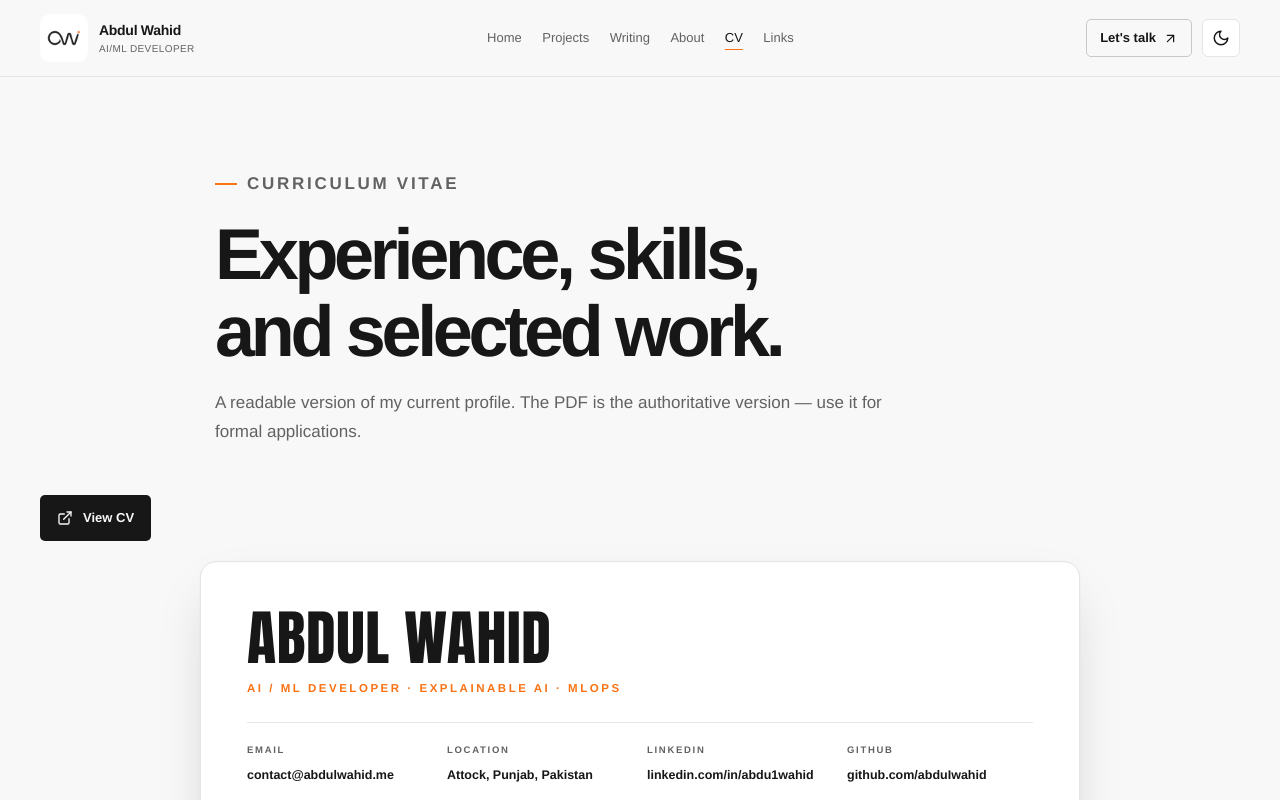
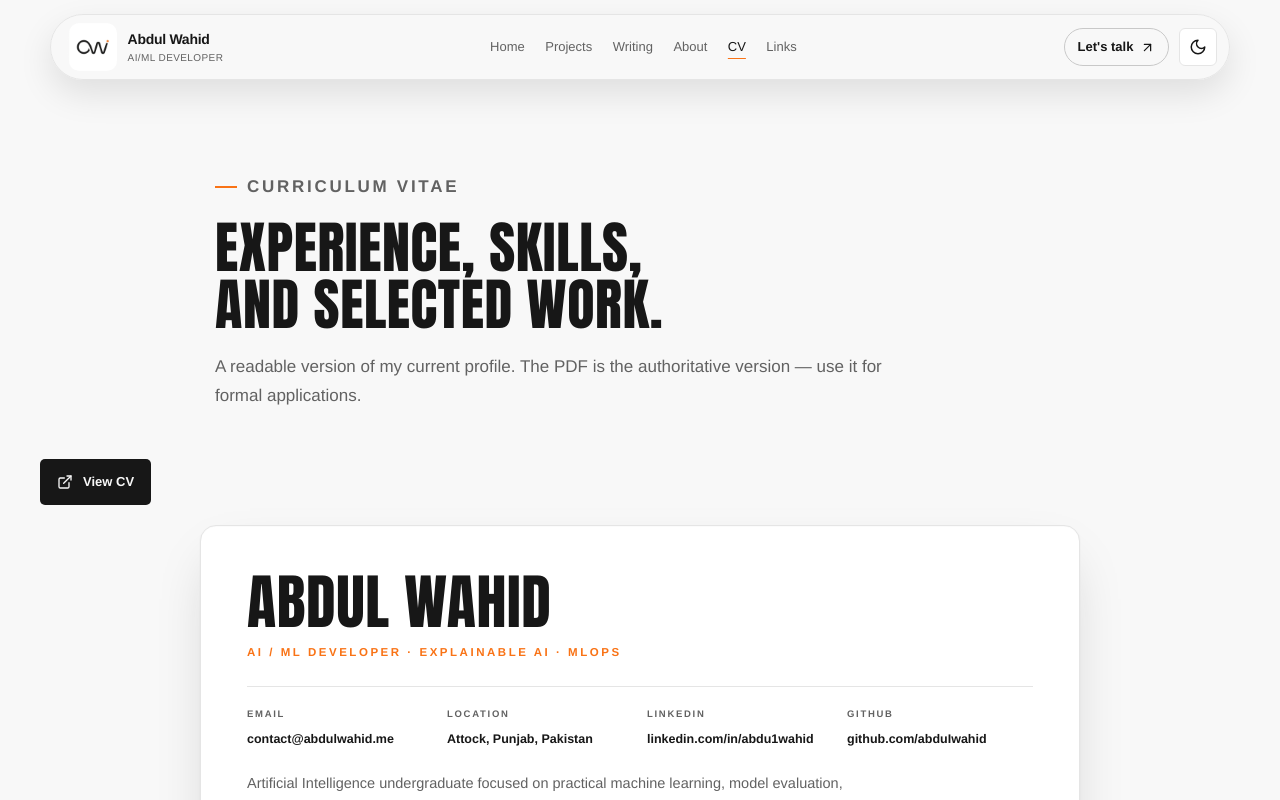
Before and after one commit to abduIwahid/Portfolio, a Next.js app: page /cv in a window 1280 px wide. Shown: the top 800 px of the page. Built offline with nearby package versions, Linux system fonts and the light colour scheme; no server answers.

Commit message:
ECHO-style shell: floating pill header, Anton section headings, giant LET'S TALK closing headline

```diff
--- a/app/globals.css
+++ b/app/globals.css
@@ -4241,3 +4241,61 @@ button {
     .hero-headline-wrap { padding-bottom: clamp(96px, 30vw, 130px); }
     .hero-cutout { height: clamp(140px, 42vw, 190px); }
 }
+
+/* ===== ECHO-style shell pass (2026-10-23): floating pill header,
+   Anton section headings, giant closing headline. The intro loader
+   is deliberately untouched — it is an original piece. ============ */
+.site-header {
+    background: transparent;
+    border-bottom: none;
+    padding: 14px clamp(8px, 2vw, 24px) 0;
+    pointer-events: none;
+}
+.header-inner {
+    pointer-events: auto;
+    min-height: 64px;
+    padding: 8px 12px 8px 18px;
+    background: color-mix(in srgb, var(--background) 84%, transparent);
+    -webkit-backdrop-filter: blur(14px) saturate(1.4);
+    backdrop-filter: blur(14px) saturate(1.4);
+    border: 1px solid var(--border);
+    border-radius: 999px;
+    box-shadow: 0 14px 34px rgb(0 0 0 / 0.10);
+}
+.nav-contact {
+    border-radius: 999px;
+}
+.main-nav.is-open {
+    background: color-mix(in srgb, var(--background) 94%, transparent);
+    -webkit-backdrop-filter: blur(14px) saturate(1.4);
+    backdrop-filter: blur(14px) saturate(1.4);
+    border: 1px solid var(--border);
+    border-radius: 22px;
+    margin: 10px clamp(8px, 2vw, 24px) 0;
+    box-shadow: 0 18px 40px rgb(0 0 0 / 0.14);
+    padding: 10px 18px 18px;
+}
+.section-heading h2,
+.page-heading h1 {
+    font-family: var(--font-display), 'Arial Narrow', sans-serif;
+    font-weight: 400;
+    text-transform: uppercase;
+    letter-spacing: 0.01em;
+    font-size: clamp(30px, 4.4vw, 58px);
+    line-height: 1.02;
+}
+.closing-giant {
+    flex-direction: column;
+    align-items: flex-start;
+}
+.closing-cta .closing-giant-title {
+    font-family: var(--font-display), 'Arial Narrow', sans-serif;
+    font-weight: 400;
+    text-transform: uppercase;
+    font-size: clamp(58px, 11.5vw, 156px);
+    line-height: 0.95;
+    letter-spacing: 0.01em;
+}
+.closing-giant .closing-actions {
+    margin-top: 26px;
+}
--- a/app/page.tsx
+++ b/app/page.tsx
@@ -33,6 +33,6 @@ export default function HomePage() {
 
     <section className="section"><div className="container"><div className="stats-strip"><div className="stat-item"><span className="stat-value">BS AI</span><span className="stat-label">COMSATS · Attock Campus</span></div><div className="stat-item"><span className="stat-value">ML + AI</span><span className="stat-label">Core technical interests</span></div><div className="stat-item"><span className="stat-value">8+</span><span className="stat-label">Projects documented here</span></div><div className="stat-item"><span className="stat-value">2026</span><span className="stat-label">ML internship experience</span></div></div><p className="fine-print">Project count reflects the currently documented portfolio, not an independent measure of impact. Details and limits are provided on each project page.</p></div></section>
 
-    <section className="section"><div className="container closing-cta"><div><p className="eyebrow">Open to conversations</p><h2>Have a problem worth<br className="desktop-only" /> thinking through?</h2><p>For AI/ML roles, research opportunities, and thoughtful collaboration.</p></div><div className="closing-actions"><Link className="button button-primary" href="/contact">Get in touch <ArrowUpRight size={17} /></Link><Link className="button button-secondary" href="/about"><BookOpen size={16} /> More about me</Link></div></div></section>
+    <section className="section"><div className="container closing-cta closing-giant"><div><p className="eyebrow">Open to conversations</p><h2 className="closing-giant-title">Let&apos;s talk</h2><p>Have a problem worth thinking through? For AI/ML roles, research opportunities, and thoughtful collaboration.</p></div><div className="closing-actions"><Link className="button button-primary" href="/contact">Get in touch <ArrowUpRight size={17} /></Link><Link className="button button-secondary" href="/about"><BookOpen size={16} /> More about me</Link></div></div></section>
   </>;
 }
```
